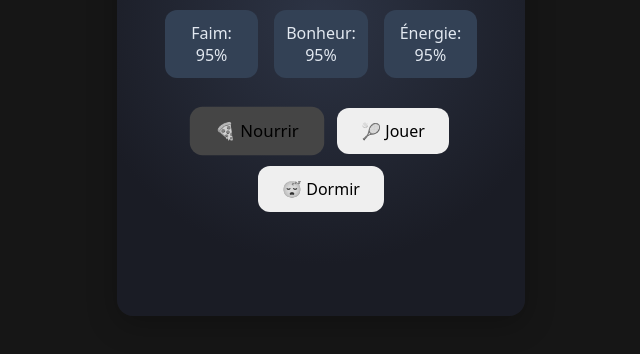
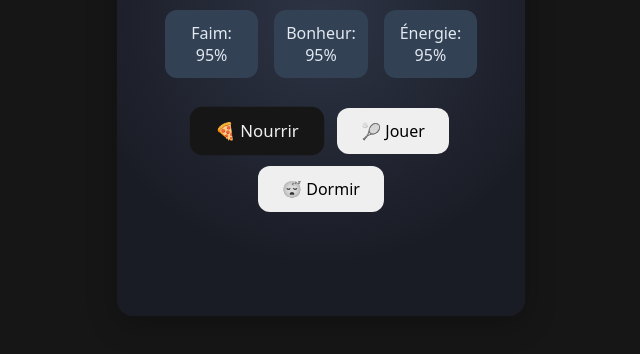
Before and after one commit to FlorianBx/tama-gotcha, a website built with Vite: page index.html in a window 1280 px wide. In both pictures the pointer is over the button "🍕 Nourrir". Shown: the part 318-672 px from the top of the page, without its empty margins (319-959 px from the left). Built offline with nearby package versions, Linux system fonts and the light colour scheme.

Commit message:
fix 🐛: minor adjustement css

```diff
--- a/css/style.css
+++ b/css/style.css
@@ -47,7 +47,9 @@ body {
 
 .button:hover {
   transform: scale(1.05);
-  background-color: #4338ca;
+  background-color: #161616;
+	color: #efefef;
+	filter: grayscale(0%);
 }
 
 #stats {
--- a/index.html
+++ b/index.html
@@ -23,7 +23,7 @@
 		<div id="messages"></div>
 	</div>
 
-	<script type="module" src="app.js"></script>
+	<script type="module" src="app.ts"></script>
 </body>
 
 </html>
```
Also changed, not shown: app.ts (renamed from app.js).
